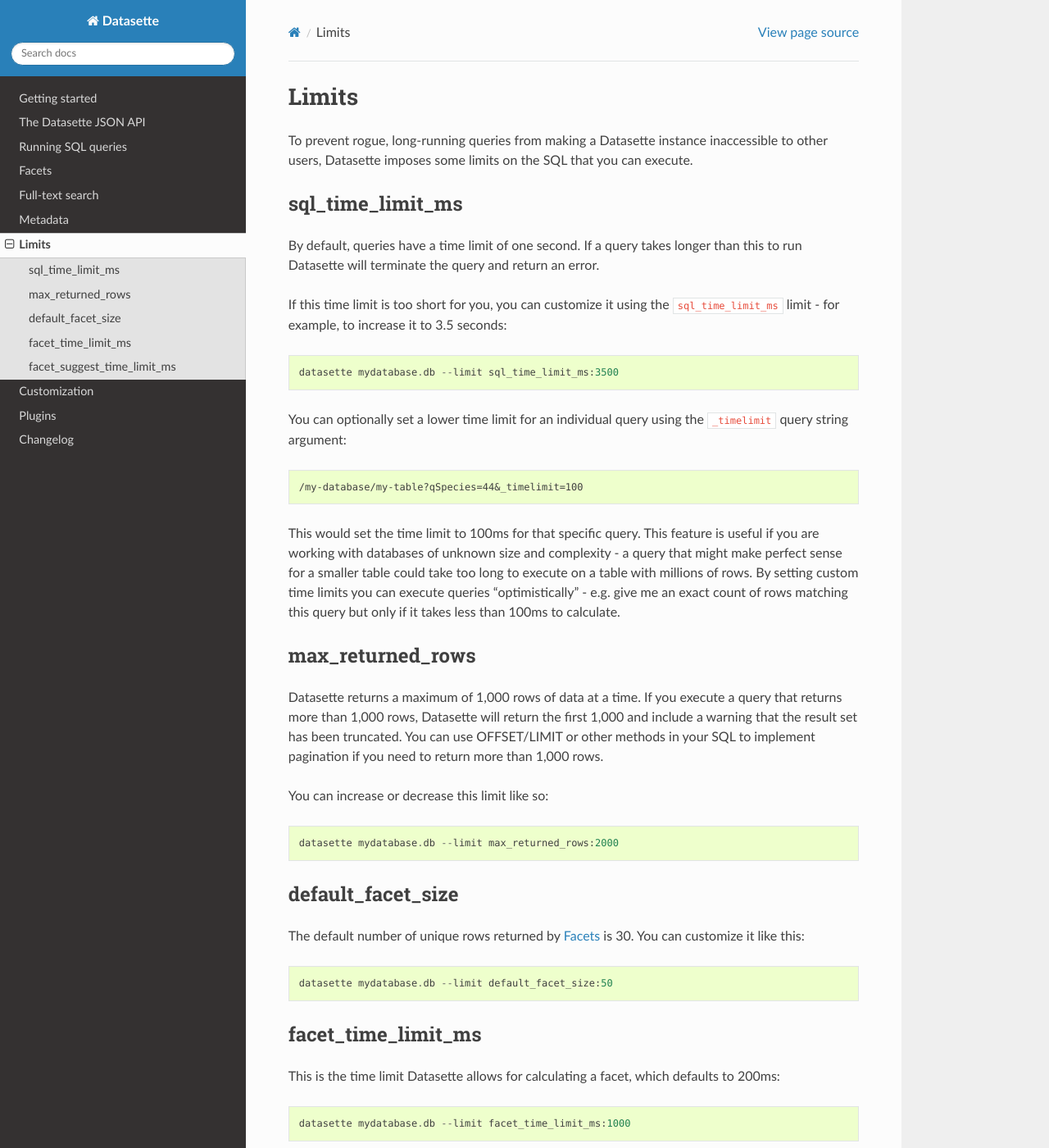
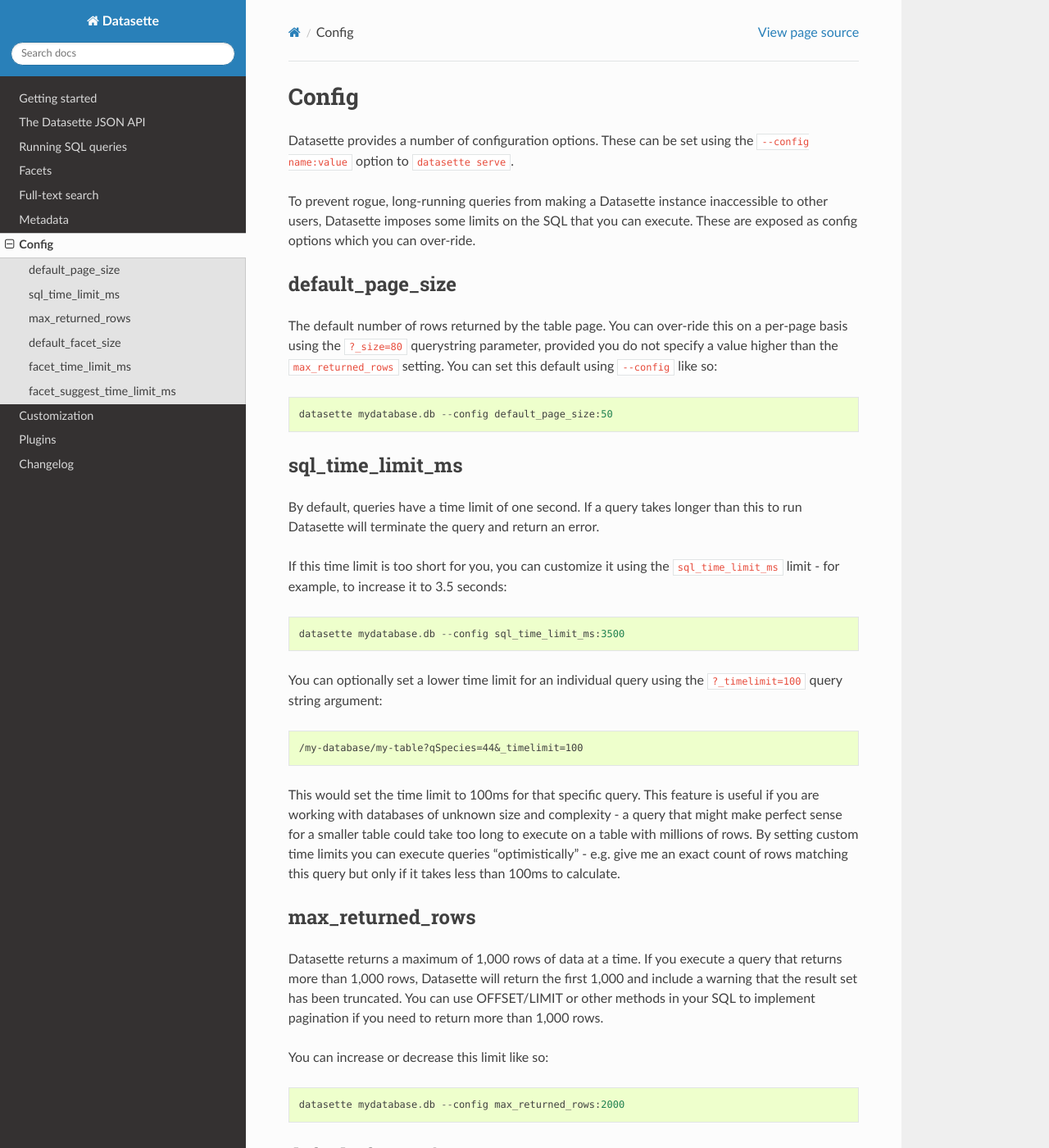
Before and after one commit to simonw/datasette, a Sphinx documentation site: the page built from docs/config.rst, in a window 1280 px wide and 1400 px high. Shown: the whole window at 82% size. Built offline with Sphinx 7.4.7 and the Read the Docs theme 2.0.0, drawn with Linux system fonts in a browser that asks for light colours; some of the changed text lies outside the part shown.

Commit message:
Renamed --limit to --config, added --help-config, closes #274
Removed the --page_size= argument to datasette serve in favour of:

    datasette serve --config default_page_size:50 mydb.db

Added new help section:

    $ datasette --help-config
    Config options:
      default_page_size            Default page size for the table view
                                   (default=100)
      max_returned_rows            Maximum rows that can be returned from a table
                                   or custom query (default=1000)
      sql_time_limit_ms            Time limit for a SQL query in milliseconds
                                   (default=1000)
      default_facet_size           Number of values to return for requested facets
                                   (default=30)
      facet_time_limit_ms          Time limit for calculating a requested facet
                                   (default=200)
      facet_suggest_time_limit_ms  Time limit for calculating a suggested facet
                                   (default=50)

```diff
--- a/docs/limits.rst
+++ b/docs/config.rst
@@ -1,7 +1,17 @@
-Limits
+Config
 ======
 
-To prevent rogue, long-running queries from making a Datasette instance inaccessible to other users, Datasette imposes some limits on the SQL that you can execute.
+Datasette provides a number of configuration options. These can be set using the ``--config name:value`` option to ``datasette serve``.
+
+To prevent rogue, long-running queries from making a Datasette instance inaccessible to other users, Datasette imposes some limits on the SQL that you can execute. These are exposed as config options which you can over-ride.
+
+default_page_size
+-----------------
+
+The default number of rows returned by the table page. You can over-ride this on a per-page basis using the ``?_size=80`` querystring parameter, provided you do not specify a value higher than the ``max_returned_rows`` setting. You can set this default using ``--config`` like so::
+
+    datasette mydatabase.db --config default_page_size:50
+
 
 sql_time_limit_ms
 -----------------
@@ -10,9 +20,9 @@
 
 If this time limit is too short for you, you can customize it using the ``sql_time_limit_ms`` limit - for example, to increase it to 3.5 seconds::
 
-    datasette mydatabase.db --limit sql_time_limit_ms:3500
+    datasette mydatabase.db --config sql_time_limit_ms:3500
 
-You can optionally set a lower time limit for an individual query using the ``_timelimit`` query string argument::
+You can optionally set a lower time limit for an individual query using the ``?_timelimit=100`` query string argument::
 
     /my-database/my-table?qSpecies=44&_timelimit=100
 
@@ -25,21 +35,21 @@
 
 You can increase or decrease this limit like so::
 
-    datasette mydatabase.db --limit max_returned_rows:2000
+    datasette mydatabase.db --config max_returned_rows:2000
 
 default_facet_size
 ------------------
 
 The default number of unique rows returned by :ref:`facets` is 30. You can customize it like this::
 
-    datasette mydatabase.db --limit default_facet_size:50
+    datasette mydatabase.db --config default_facet_size:50
 
 facet_time_limit_ms
 -------------------
 
 This is the time limit Datasette allows for calculating a facet, which defaults to 200ms::
 
-    datasette mydatabase.db --limit facet_time_limit_ms:1000
+    datasette mydatabase.db --config facet_time_limit_ms:1000
 
 facet_suggest_time_limit_ms
 ---------------------------
@@ -48,4 +58,4 @@
 
 You can increase this time limit like so::
 
-    datasette mydatabase.db --limit facet_suggest_time_limit_ms:500
+    datasette mydatabase.db --config facet_suggest_time_limit_ms:500
--- a/docs/getting_started.rst
+++ b/docs/getting_started.rst
@@ -100,7 +100,6 @@
                                    useful for development
       --cors                       Enable CORS by serving Access-Control-Allow-
                                    Origin: *
-      --page_size INTEGER          Page size - default is 100
       --load-extension PATH        Path to a SQLite extension to load
       --inspect-file TEXT          Path to JSON file created using "datasette
                                    inspect"
@@ -110,6 +109,7 @@
       --plugins-dir DIRECTORY      Path to directory containing custom plugins
       --static STATIC MOUNT        mountpoint:path-to-directory for serving static
                                    files
-      --limit LIMIT                Set a limit using limitname:integer
-                                   datasette.readthedocs.io/en/latest/limits.html
+      --config CONFIG              Set config option using configname:value
+                                   datasette.readthedocs.io/en/latest/config.html
+      --help-config                Show available config options
       --help                       Show this message and exit.
--- a/docs/index.rst
+++ b/docs/index.rst
@@ -22,7 +22,7 @@
    facets
    full_text_search
    metadata
-   limits
+   config
    custom_templates
    plugins
    changelog
```
Also changed, not shown: README.md (+7 -6 lines), 5 other files.
